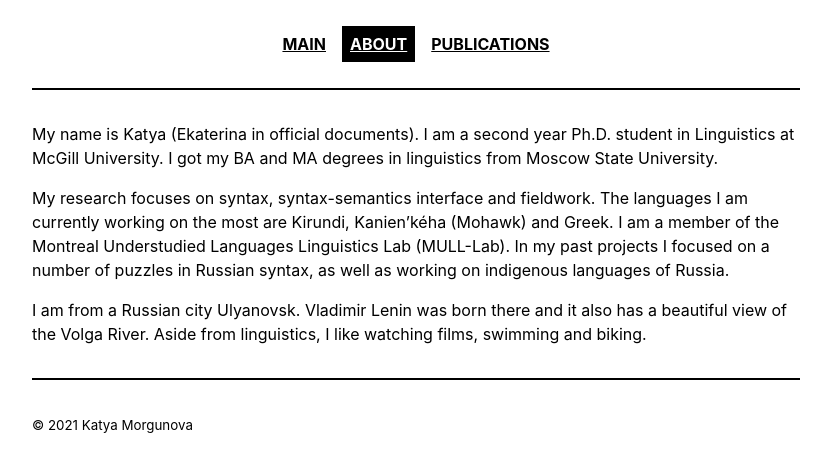
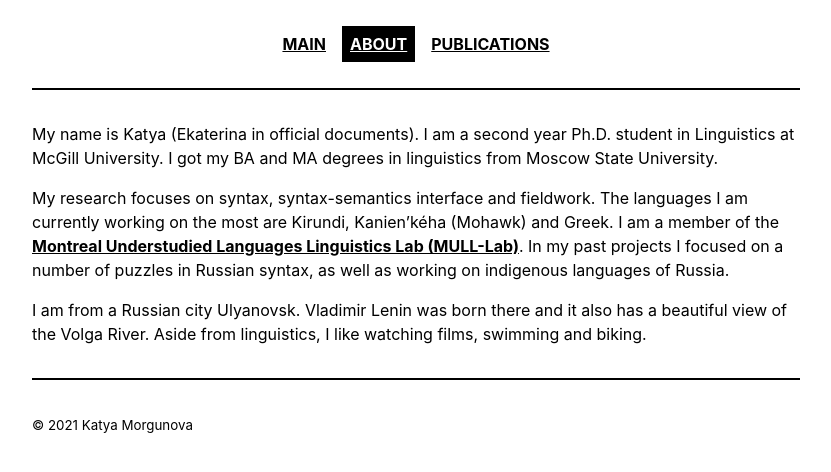
Before and after one commit to morgunova-katya/morgunova-katya.github.io, a Jekyll site: the page built from _pages/about.md, in a window 1280 px wide. Shown: the top 472 px of the page, without its empty margins (224-1055 px from the left). Built offline with Jekyll 4.4.1, drawn with Linux system fonts in a browser that asks for light colours; part of the change alters nothing that is shown.

```diff
--- a/_pages/about.md
+++ b/_pages/about.md
@@ -5,6 +5,6 @@ title: About
 
 My name is Katya (Ekaterina in official documents). I am a second year Ph.D. student in Linguistics at McGill University. I got my BA and MA degrees in linguistics from Moscow State University.
 
-My research focuses on syntax, syntax-semantics interface and fieldwork. The languages I am currently working on the most are Kirundi, Kanien'kéha (Mohawk) and Greek. I am a member of the Montreal Understudied Languages Linguistics Lab (MULL-Lab). In my past projects I focused on a number of puzzles in Russian syntax, as well as working on indigenous languages of Russia.
+My research focuses on syntax, syntax-semantics interface and fieldwork. The languages I am currently working on the most are Kirundi, Kanien'kéha (Mohawk) and Greek. I am a member of the <a href="https://mull-lab.org/">Montreal Understudied Languages Linguistics Lab (MULL-Lab)</a>. In my past projects I focused on a number of puzzles in Russian syntax, as well as working on indigenous languages of Russia.
 
 I am from a Russian city Ulyanovsk. Vladimir Lenin was born there and it also has a beautiful view of the Volga River. Aside from linguistics, I like watching films, swimming and biking.
```
